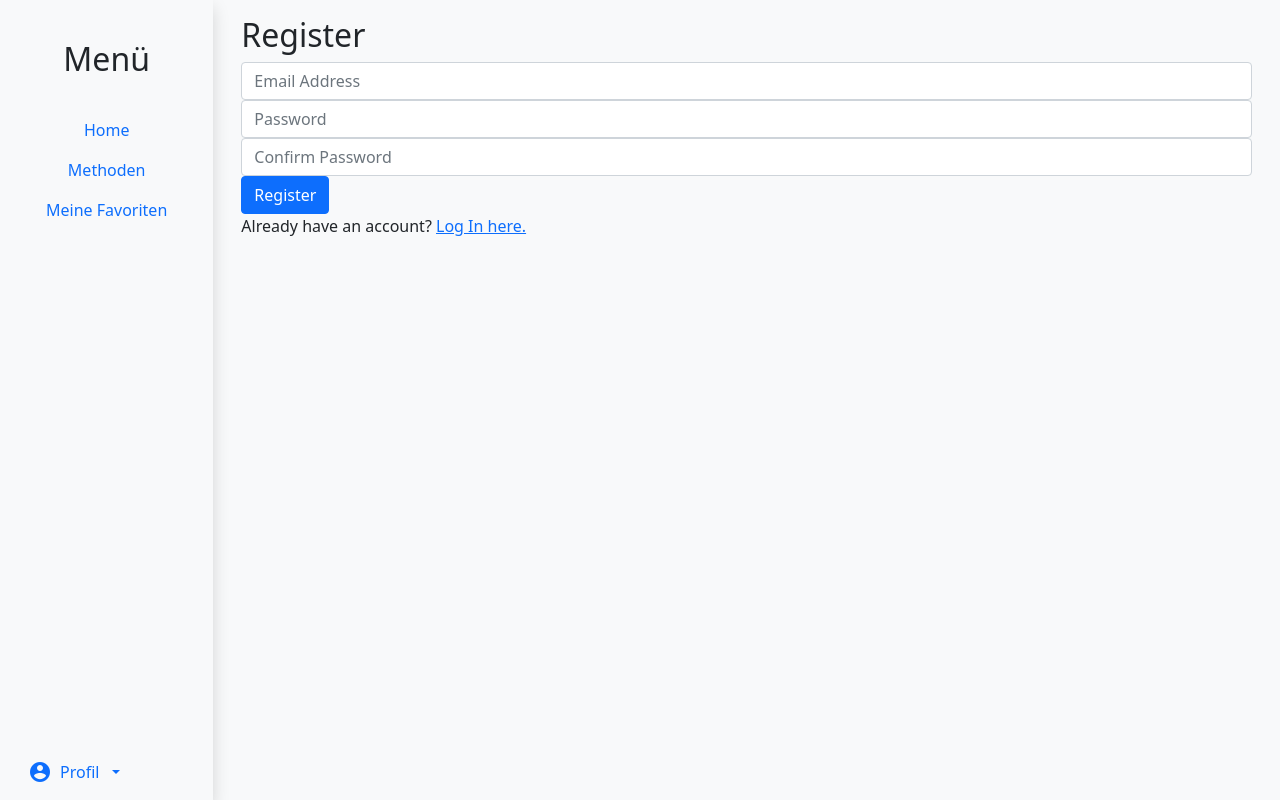
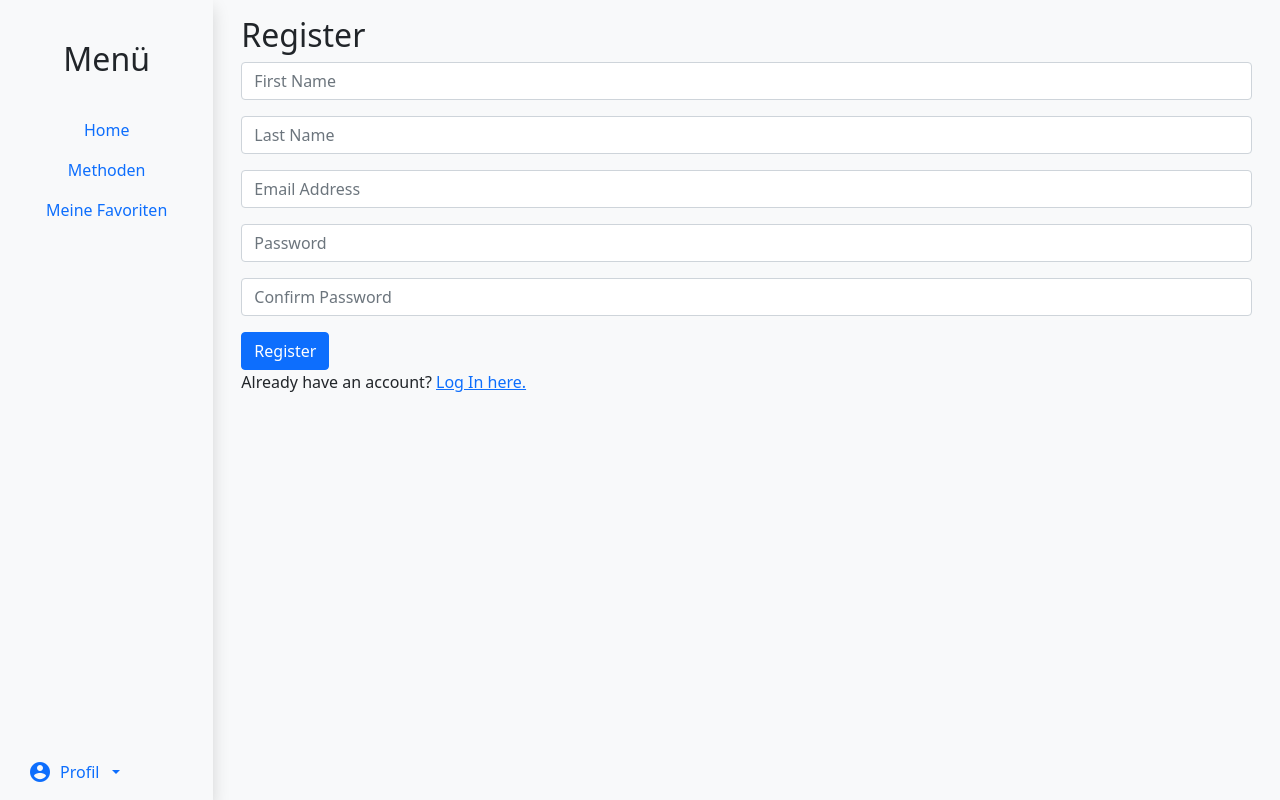
Before and after one commit to silvnst/sgpb_copy, a Django app: page /register in a window 1280 px wide. Run offline with Django 3.2, Linux system fonts and the light colour scheme; some libraries are stand-ins or nearby versions.

Commit message:
register form

```diff
--- a/praxismethoden/templates/praxismethoden/register.html
+++ b/praxismethoden/templates/praxismethoden/register.html
@@ -10,13 +10,19 @@
 
     <form action="{% url 'register' %}" method="post">
         {% csrf_token %}
-        <div class="form-group">
+        <div class="mb-3">
+            <input class="form-control" type="text" name="firstname" placeholder="First Name">
+        </div>
+        <div class="mb-3">
+            <input class="form-control" type="text" name="lastname" placeholder="Last Name">
+        </div>
+        <div class="mb-3">
             <input class="form-control" type="email" name="email" placeholder="Email Address">
         </div>
-        <div class="form-group">
+        <div class="mb-3">
             <input class="form-control" type="password" name="password" placeholder="Password">
         </div>
-        <div class="form-group">
+        <div class="mb-3">
             <input class="form-control" type="password" name="confirmation" placeholder="Confirm Password">
         </div>
         <input class="btn btn-primary" type="submit" value="Register">
--- a/praxismethoden/views.py
+++ b/praxismethoden/views.py
@@ -154,6 +154,8 @@ def logout_view(request):
 def register(request):
     if request.method == "POST":
         email = request.POST["email"]
+        first_name = request.POST["firstname"]
+        last_name = request.POST["lastname"]
 
         # Ensure password matches confirmation
         password = request.POST["password"]
@@ -165,7 +167,7 @@ def register(request):
 
         # Attempt to create new user
         try:
-            user = User.objects.create_user(email, email, password)
+            user = User.objects.create_user(email, email, password, first_name=first_name, last_name=last_name)
             user.save()
         except IntegrityError as e:
             print(e)
```
